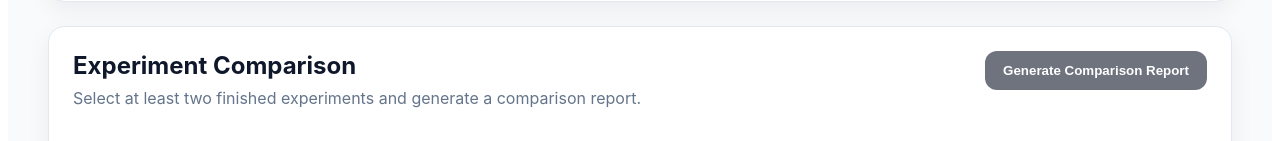
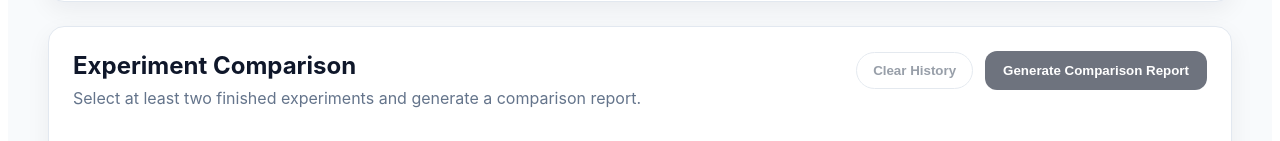
Before and after one commit to Calvin1989/FedGuardLab, a Vue app in the folder web/: page / in a window 1280 px wide. Shown: the part 972-1113 px from the top of the page. Built offline with nearby package versions, Linux system fonts and the light colour scheme.

Commit message:
Persist dashboard experiment history

```diff
--- a/web/src/App.vue
+++ b/web/src/App.vue
@@ -1,5 +1,5 @@
 <script setup>
-import { computed, ref } from "vue";
+import { computed, onMounted, ref } from "vue";
 import { Line } from "vue-chartjs";
 import {
   Chart as ChartJS,
@@ -34,6 +34,7 @@ const selectedConfig = ref("configs/mnist_fedavg_demo.yaml");
 
 const recentJobs = ref([]);
 const selectedJobIds = ref([]);
+const RECENT_JOBS_STORAGE_KEY = "fedguardlab_recent_jobs";
 const comparisonStatus = ref("idle");
 const comparisonError = ref("");
 const comparisonUrl = ref("");
@@ -127,6 +128,11 @@ const chartOptions = {
   },
 };
 
+onMounted(() => {
+  loadRecentJobs();
+});
+
+
 function getSelectedExperimentLabel() {
   const option = experimentOptions.find(
     (item) => item.value === selectedConfig.value
@@ -181,6 +187,43 @@ async function createComparisonReport() {
     comparisonError.value = error.message;
     comparisonStatus.value = "error";
   }
+}
+
+
+function loadRecentJobs() {
+  const rawValue = window.localStorage.getItem(RECENT_JOBS_STORAGE_KEY);
+
+  if (!rawValue) {
+    return;
+  }
+
+  try {
+    const parsedJobs = JSON.parse(rawValue);
+
+    if (Array.isArray(parsedJobs)) {
+      recentJobs.value = parsedJobs;
+    }
+  } catch (error) {
+    console.warn("Failed to load recent jobs from localStorage:", error);
+    window.localStorage.removeItem(RECENT_JOBS_STORAGE_KEY);
+  }
+}
+
+
+function saveRecentJobs() {
+  window.localStorage.setItem(
+    RECENT_JOBS_STORAGE_KEY,
+    JSON.stringify(recentJobs.value.slice(0, 20))
+  );
+}
+
+
+function clearRecentJobs() {
+  recentJobs.value = [];
+  selectedJobIds.value = [];
+  comparisonUrl.value = "";
+  comparisonError.value = "";
+  window.localStorage.removeItem(RECENT_JOBS_STORAGE_KEY);
 }
 
 
@@ -244,7 +287,9 @@ async function startExperiment() {
             report_url: `${API_BASE}/reports/${jobId.value}`,
           },
           ...recentJobs.value,
-        ];
+        ].slice(0, 20);
+
+        saveRecentJobs();
 
         socket.close();
         return;
@@ -384,6 +429,15 @@ async function startExperiment() {
           </p>
         </div>
 
+        <div class="section-actions">
+          <button
+            class="secondary-button"
+            :disabled="recentJobs.length === 0"
+            @click="clearRecentJobs"
+          >
+            Clear History
+          </button>
+
           <button
             class="run-button"
             :disabled="selectedJobIds.length < 2 || comparisonStatus === 'creating'"
@@ -395,6 +449,7 @@ async function startExperiment() {
                 : "Generate Comparison Report"
             }}
           </button>
+        </div>
       </div>
 
       <div v-if="recentJobs.length === 0" class="empty-state small">
@@ -673,4 +728,25 @@ h1 {
 .small {
   height: 120px;
 }
+
+.section-actions {
+  display: flex;
+  gap: 12px;
+  align-items: center;
+}
+
+.secondary-button {
+  border: 1px solid #cbd5e1;
+  background: white;
+  color: #334155;
+  padding: 10px 16px;
+  border-radius: 999px;
+  font-weight: 700;
+  cursor: pointer;
+}
+
+.secondary-button:disabled {
+  cursor: not-allowed;
+  opacity: 0.5;
+}
 </style>
```
Lines whose indentation alone changed are shown as unchanged.
